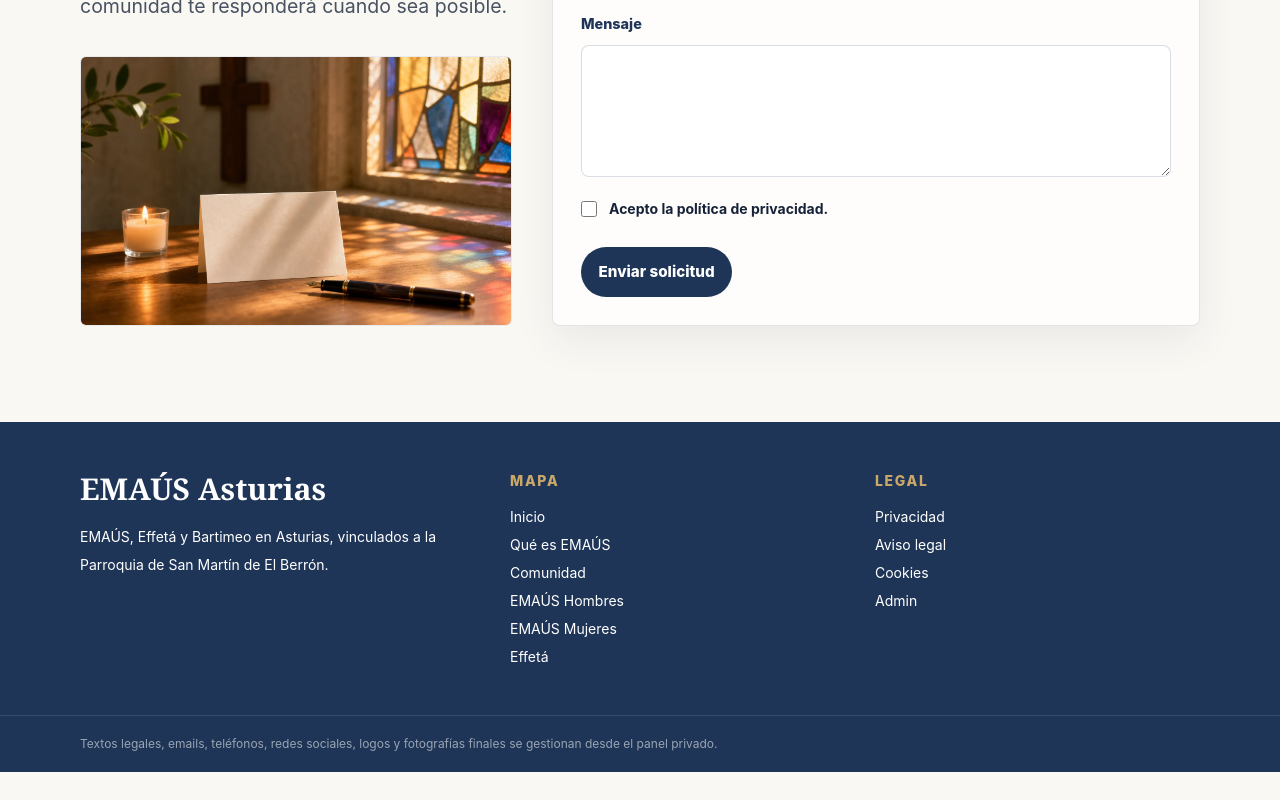
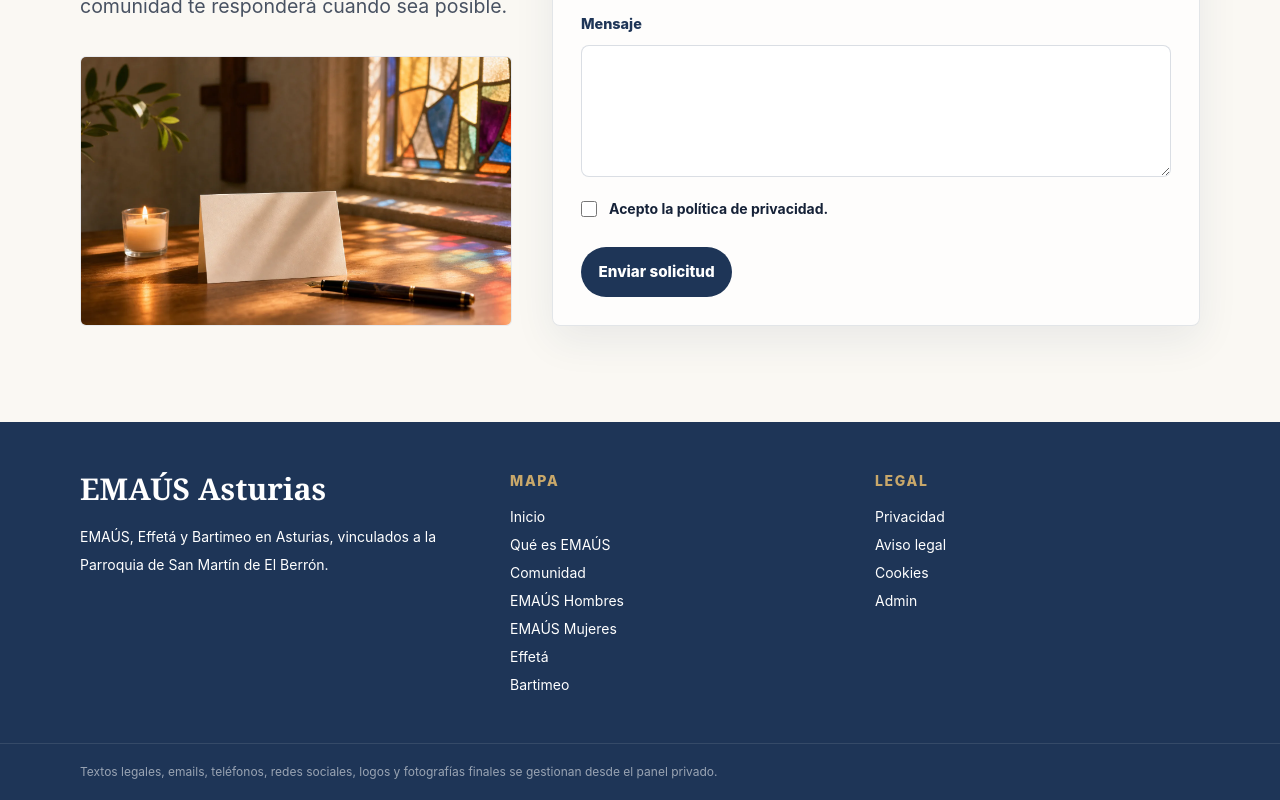
Before and after one commit to Jportillag72/emaus, a Next.js app in the folder emaus-asturias-web-vercel/: page / in a window 1280 px wide. Shown: the part 4373-5173 px from the top of the page. Before the commit the page ends 5145 px from the top, so only its background shows below. Built offline with nearby package versions, Linux system fonts and the light colour scheme; no server answers; the database is empty.

Commit message:
Añadir Bartimeo al mapa del footer

```diff
--- a/emaus-asturias-web-vercel/src/components/site-footer.tsx
+++ b/emaus-asturias-web-vercel/src/components/site-footer.tsx
@@ -15,7 +15,7 @@ export function SiteFooter() {
         <div>
           <p className="text-sm font-extrabold uppercase tracking-[0.12em] text-gold">Mapa</p>
           <div className="mt-4 grid gap-2 text-sm text-white/78">
-            {navItems.slice(0, 6).map((item) => (
+            {navItems.slice(0, 7).map((item) => (
               <Link key={item.href} href={item.href} className="hover:text-gold">
                 {item.label}
               </Link>
```
